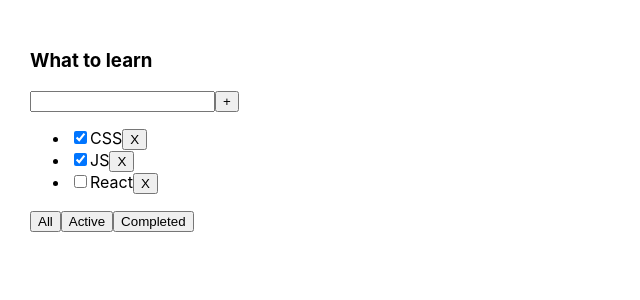
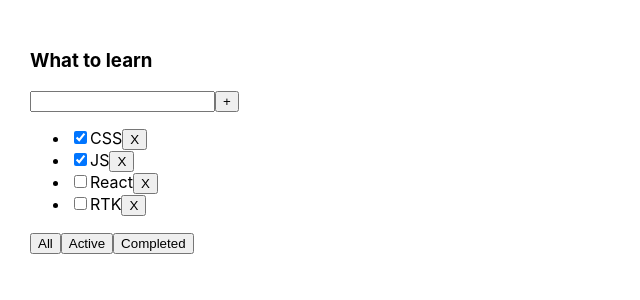
Before and after one commit to arianspacerock/todolist-ts, a React (Create React App) app: page / in a window 1280 px wide. Shown: the top 300 px of the page, without its empty margins (0-640 px from the left). Built offline with nearby package versions, Linux system fonts and the light colour scheme.

Commit message:
ref: add hook useState

```diff
--- a/src/App.tsx
+++ b/src/App.tsx
@@ -1,23 +1,32 @@
-import React from 'react';
+import React, {useState} from 'react';
 
 import './App.css';
 import {TaskType, Todolist} from "./Todolist";
 
 function App() {
 
-    const tasks: Array<TaskType> = [
+    const initTasks: Array<TaskType> = [
         {id: 1, title: "CSS", isDone: true},
         {id: 2, title: "JS", isDone: true},
         {id: 3, title: "React", isDone: false},
+        {id: 4, title: "RTK", isDone: false},
     ]
 
+    let arr = useState(initTasks)
+
+    let tasks = arr[0]
+    let setTasks = arr[1]
     const removeTask = (id: number) => {
-        let resultTasks = tasks.filter(() => {})
+        let resultTasks = tasks.filter(t => t.id !== id)
     }
 
     return (
         <div className="App">
-            <Todolist title="What to learn" tasks={tasks}/>
+            <Todolist
+                title="What to learn"
+                tasks={tasks}
+                removeTask={removeTask}
+            />
         </div>
     );
 }
--- a/src/Todolist.tsx
+++ b/src/Todolist.tsx
@@ -9,6 +9,7 @@ export type TaskType = {
 type PropsType = {
     title: string
     tasks: Array<TaskType>
+    removeTask: any
 }
 
 export const Todolist = (props: PropsType) => {
@@ -23,7 +24,7 @@ export const Todolist = (props: PropsType) => {
                         props.tasks.map(t =>
                             <li>
                                 <input type="checkbox" checked={t.isDone}/><span>{t.title}</span>
-                                <button onClick={ () => {} }>X</button>
+                                <button onClick={ () => props.removeTask }>X</button>
                             </li>
                         )
                     }
```
